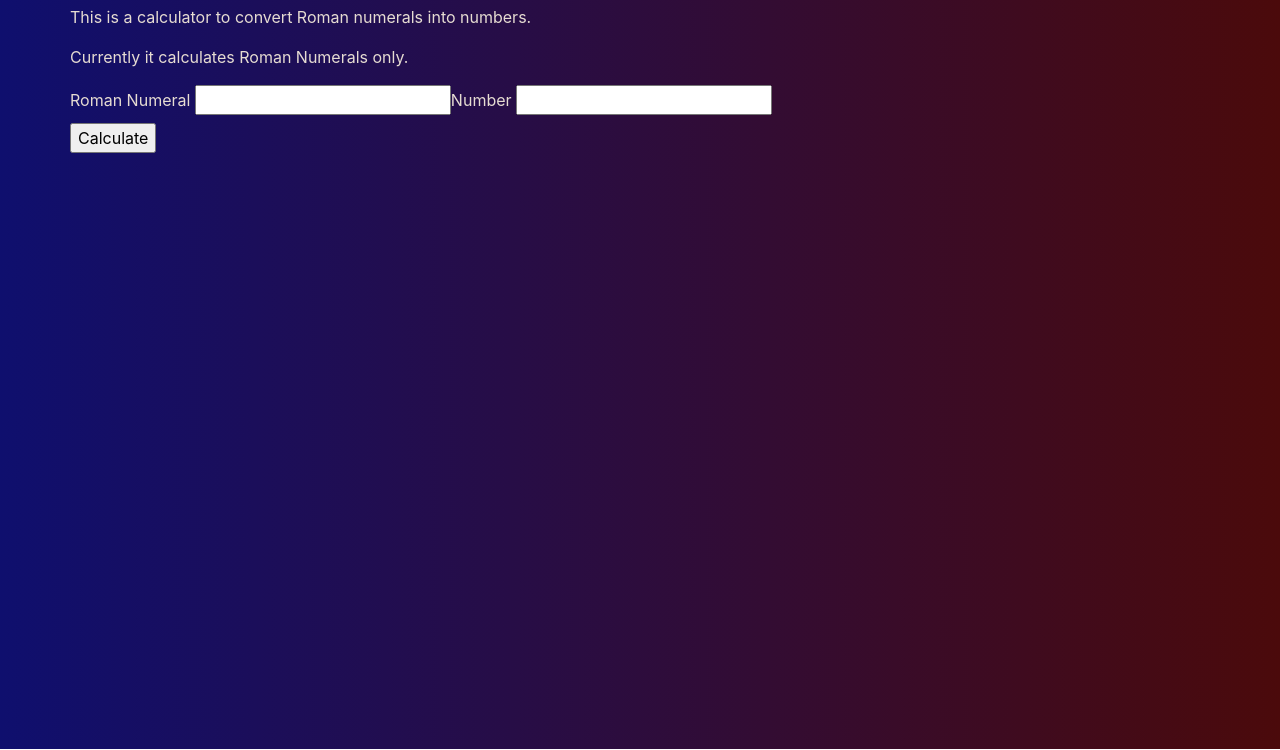
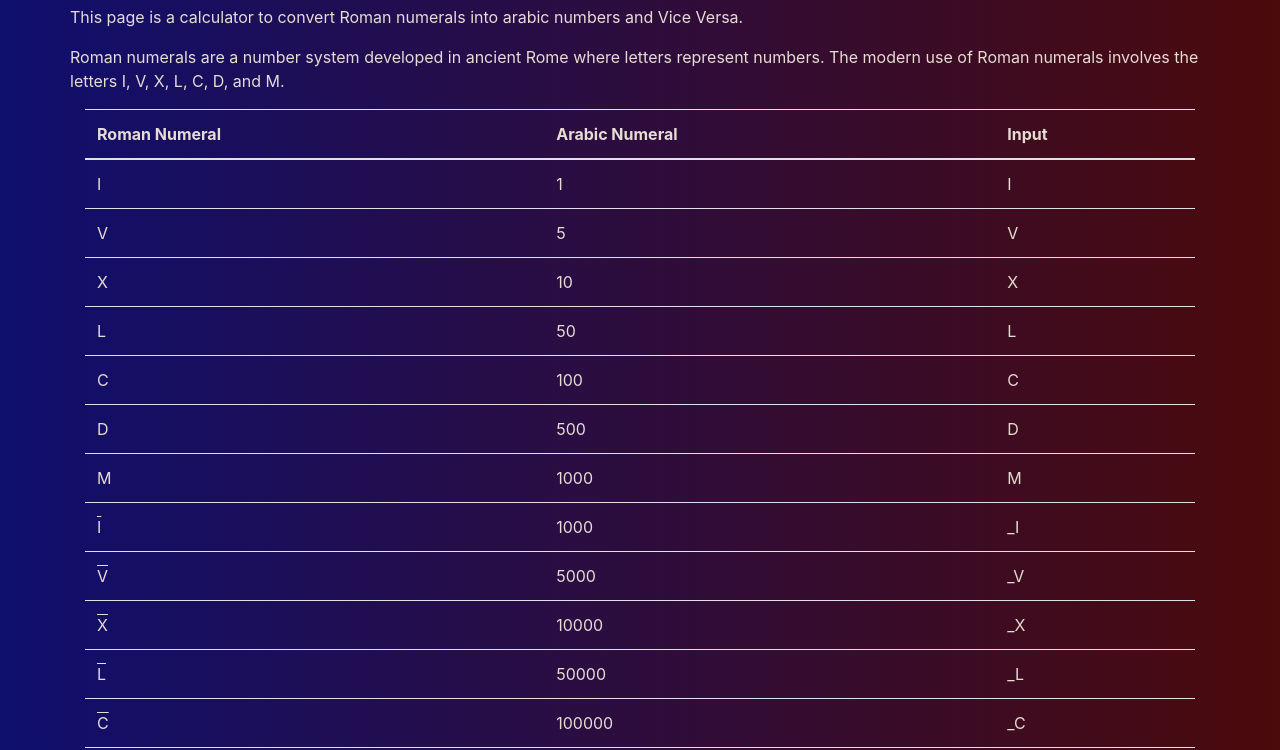
Before and after one commit to EngAhmedMahjoub/RomanNumberConverterApp, a plain HTML site: page index.html in a window 1280 px wide. Shown: the part 51-801 px from the top of the page. Drawn offline with nearby package versions, Linux system fonts and the light colour scheme.

Commit message:
add tables for reference

```diff
--- a/index.html
+++ b/index.html
@@ -2,12 +2,12 @@
 <html lang="en">
     <head>
         <meta charset="UTF-8"/>
+        <meta name="viewport" content="width=device-width, initial-scale=1.0"/>
         <link rel="stylesheet" href="./styles.css"/>
         <link rel="stylesheet" href="https://cdn.jsdelivr.net/npm/bootstrap@4.3.1/dist/css/bootstrap.min.css"
          integrity="sha384-ggOyR0iXCbMQv3Xipma34MD+dH/1fQ784/j6cY/iJTQUOhcWr7x9JvoRxT2MZw1T" crossorigin="anonymous">
         <script src="https://ajax.googleapis.com/ajax/libs/jquery/3.7.1/jquery.min.js"></script>
         <script src="https://maxcdn.bootstrapcdn.com/bootstrap/3.4.1/js/bootstrap.min.js"></script>
-        <meta name="viewport" content="width=device-width, initial-scale=1.0"/>
         <title>Roman Number Converter</title>
     </head>
     <body>
@@ -16,11 +16,95 @@
                 <h1>Roman Numeral Converter</h1>
             </div>
             <div class="row">
-                <p>This is a calculator to convert Roman numerals into numbers.</p>
+                <p>This page is a calculator to convert Roman numerals into arabic numbers and Vice Versa.</p>
             </div>
             <div class="row">
-                <p>Currently it calculates Roman Numerals only.</p>
+                <p>Roman numerals are a number system developed in ancient Rome where letters represent numbers.
+                    The modern use of Roman numerals involves the letters I, V, X, L, C, D, and M.</p>
             </div>
+            <table class="table table-condensed">
+                <thead>
+                    <tr>
+                        <th>Roman Numeral</th>
+                        <th>Arabic Numeral</th>
+                        <th>Input</th>
+                    </tr>
+                </thead>
+                <tbody>
+                    <tr>
+                        <td>I</td>
+                        <td>1</td>
+                        <td>I</td>
+                    </tr>
+                    <tr>
+                        <td>V</td>
+                        <td>5</td>
+                        <td>V</td>
+                    </tr>
+                    <tr>
+                        <td>X</td>
+                        <td>10</td>
+                        <td>X</td>
+                    </tr>
+                    <tr>
+                        <td>L</td>
+                        <td>50</td>
+                        <td>L</td>
+                    </tr>
+                    <tr>
+                        <td>C</td>
+                        <td>100</td>
+                        <td>C</td>
+                    </tr>
+                    <tr>
+                        <td>D</td>
+                        <td>500</td>
+                        <td>D</td>
+                    </tr>
+                    <tr>
+                        <td>M</td>
+                        <td>1000</td>
+                        <td>M</td>
+                    </tr>
+                    <tr>
+                        <td>
+                            <span class="overline">I</span>
+                        </td>
+                        <td>1000</td>
+                        <td>_I</td>
+                    </tr>
+                    <tr>
+                        <td><span class="overline">V</span></td>
+                        <td>5000</td>
+                        <td>_V</td>
+                    </tr>
+                    <tr>
+                        <td><span class="overline">X</span></td>
+                        <td>10000</td>
+                        <td>_X</td>
+                    </tr>
+                    <tr>
+                        <td><span class="overline">L</span></td>
+                        <td>50000</td>
+                        <td>_L</td>
+                    </tr>
+                    <tr>
+                        <td><span class="overline">C</span></td>
+                        <td>100000</td>
+                        <td>_C</td>
+                    </tr>
+                    <tr>
+                        <td><span class="overline">D</span></td>
+                        <td>500000</td>
+                        <td>_D</td>
+                    </tr>
+                    <tr>
+                        <td><span class="overline">M</span></td>
+                        <td>1000000</td>
+                        <td>_M</td>
+                    </tr>
+                </tbody>
+            </table>
             <div class="form-group">
                 <div class="row">
                     <label for="roman-number">Roman Numeral
--- a/styles.css
+++ b/styles.css
@@ -7,3 +7,12 @@ body {
 .container {
     color:rgb(230,220, 210);
 }
+
+tr {
+    font-style: bold;
+    color:rgb(230,220, 210);
+}
+
+.overline {
+    text-decoration: overline;
+}
```
